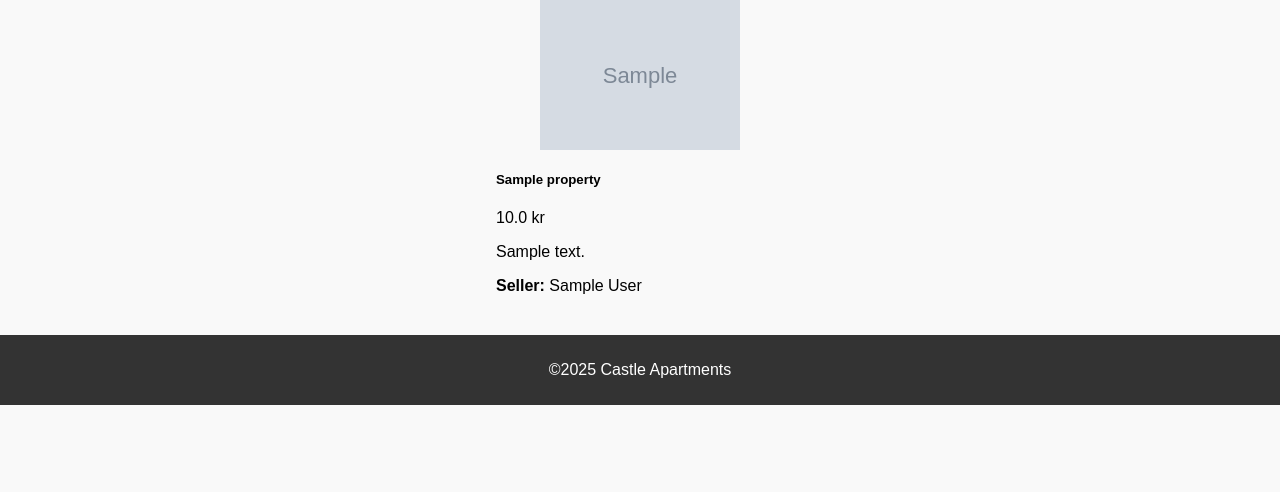
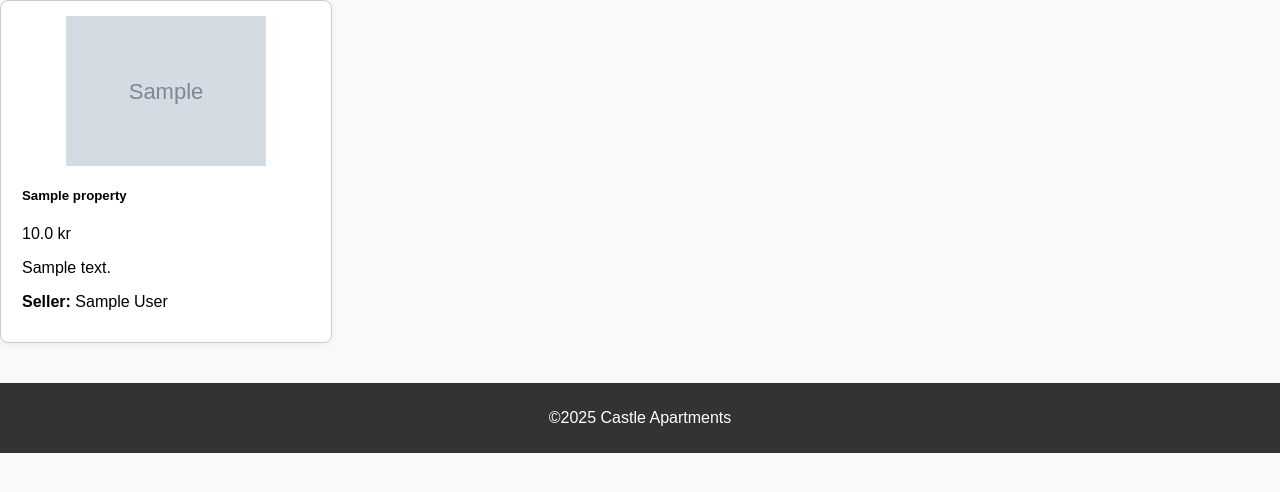
Before and after one commit to clausen2502/Verklegt2, a Django app: page /property/ in a window 1280 px wide. Shown: the part 64-556 px from the top of the page. Run offline with Django 5.2, Linux system fonts and the light colour scheme; tables that the repository leaves empty hold one stand-in row (values such as "Sample post"); grey boxes marked "Sample" are stand-in pictures.

Commit message:
Added a container around each property

```diff
--- a/property/property_create_form.py
+++ b/property/property_create_form.py
@@ -14,5 +14,5 @@ class PropertyCreateForm(ModelForm):
             'name': forms.TextInput(attrs={'class': 'form-control'}),
             'description': forms.Textarea(attrs={'class': 'form-control'}),
             'price': forms.NumberInput(attrs={'class': 'form-control'}),
-            'type': forms.Select(attrs={'class': 'form-control'}),
+            'type': forms.TextInput(attrs={'class': 'form-control'}),
         }
--- a/property/views.py
+++ b/property/views.py
@@ -24,7 +24,12 @@ def create_property(request):
             property_image = form.cleaned_data.get('property_image')
             image = PropertyPhoto(image=property_image, property=property)
             image.save()
-            return redirect('property-by-id', id=property.id)
+            return redirect(f'property-by-id', id=property.id)
+        else:
+            # form is invalid – re-render with errors
+            return render(request, 'property/create_property.html', {
+                'form': form
+            })
     else:
         return render(request, 'property/create_property.html', {
             'form': PropertyCreateForm()
--- a/static/css/main.css
+++ b/static/css/main.css
@@ -102,3 +102,27 @@ footer {
     background-color: #ccc;
     margin-bottom: 10px;
 }
+.property-grid {
+    display: flex;
+    flex-wrap: wrap;
+    gap: 20px;
+    justify-content: flex-start;
+    padding: 20px;
+}
+
+.property-card {
+    width: 300px;
+    border: 1px solid #ccc;
+    border-radius: 8px;
+    padding: 15px;
+    background-color: #fff;
+    box-shadow: 0 2px 6px rgba(0, 0, 0, 0.05);
+    display: flex;
+    flex-direction: column;
+}
+
+.property-card-link {
+    text-decoration: none;
+    color: inherit;
+    display: block;
+}
--- a/templates/property/properties.html
+++ b/templates/property/properties.html
@@ -3,7 +3,11 @@
 {% block content %}
 <div class="grid-3">
     {% for property in properties %}
-        {% include "property/single_property.html" with is_detail=False property=property %}
+        <a href="{% url 'property-detail' property.id %}" class="property-card-link">
+            <div class="property-card">
+                {% include "property/single_property.html" with property=property %}
+            </div>
+        </a>
     {% endfor %}
 </div>
 {% endblock %}
```
